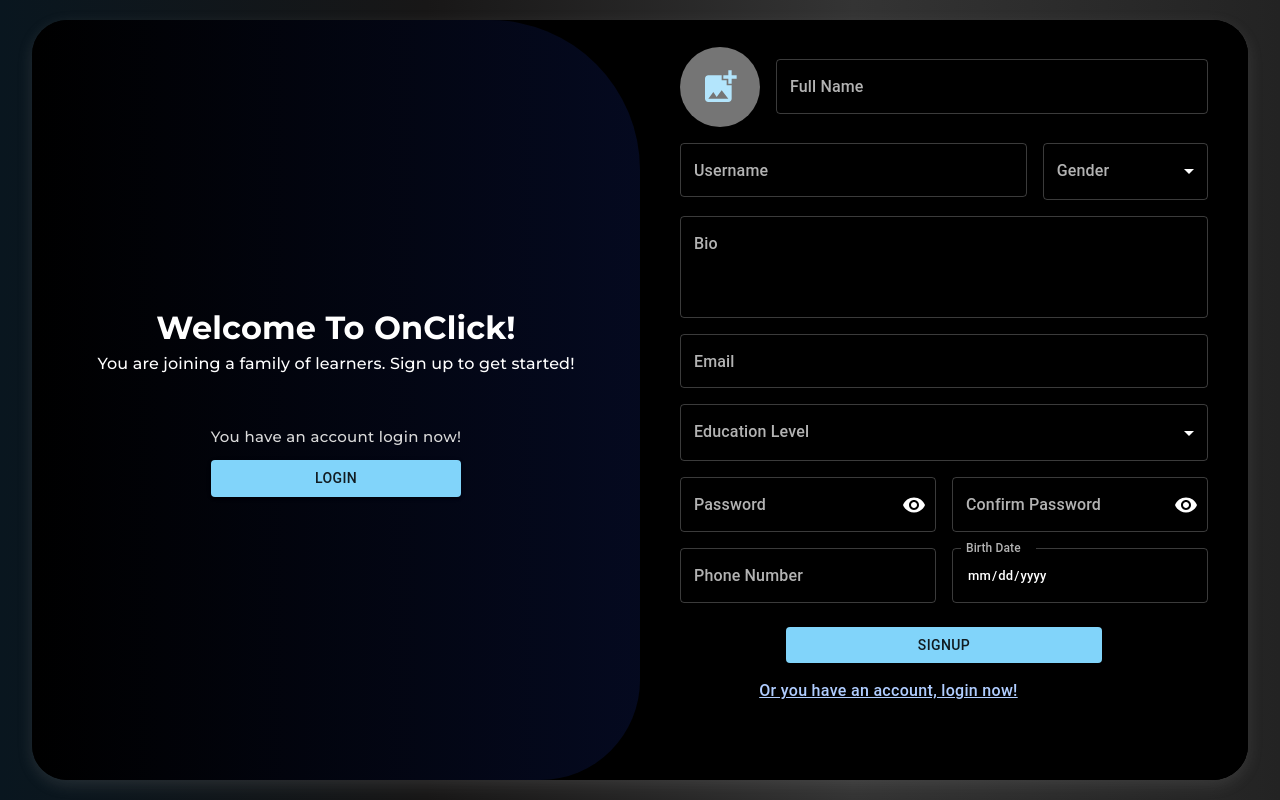
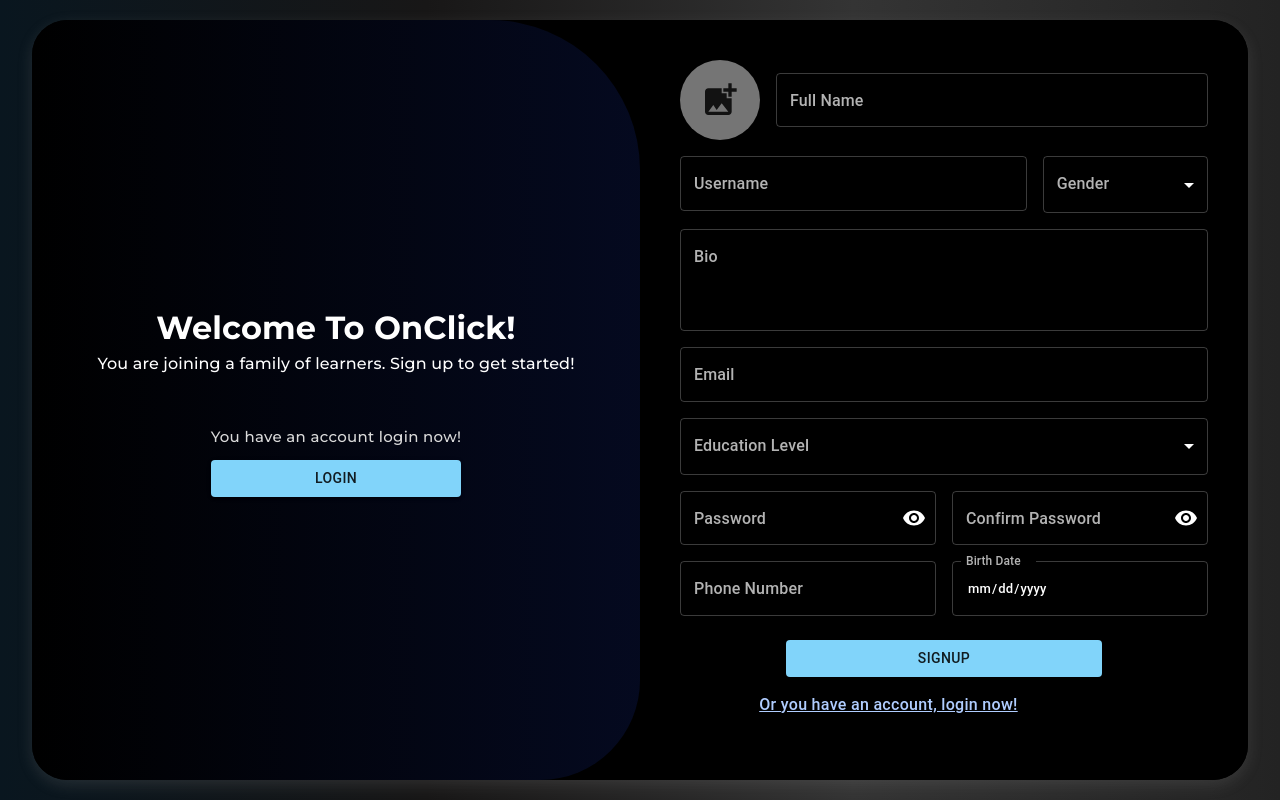
Before and after one commit to onclick-academy/onclick-client, a Next.js app: page /auth in a window 1280 px wide. Built offline with nearby package versions, Linux system fonts and the light colour scheme.

Commit message:
fix(front): Fix the responsive login comp

```diff
--- a/src/components/Form/Login.tsx
+++ b/src/components/Form/Login.tsx
@@ -38,6 +38,7 @@
         margin: 'auto',
         gap: 1
       }}
+      className='auth-login'
     >
       <Box
         sx={{
--- a/src/components/Form/Register.tsx
+++ b/src/components/Form/Register.tsx
@@ -38,7 +38,6 @@
   const [showPassword, setShowPassword] = useState(false)
   const [showConfirmPassword, setShowConfirmPassword] = useState(false)
   const [profilePicPreview, setProfilePicPreview] = useState('')
-  const [hovered, setHovered] = useState(false)
 
   const {
     register,
@@ -60,16 +59,23 @@
       reader.onloadend = () => {
         setProfilePicPreview(reader?.result?.toString() ?? '')
       }
-      reader.readAsDataURL(watchProfilePic[0])
+      const file = watchProfilePic[0] as unknown as Blob // Cast watchProfilePic[0] to Blob
+      reader.readAsDataURL(file)
     }
   }, [watchProfilePic])
 
   const onSubmit = async (data: UserRegisterI) => {
     // Assuming `authFetcher` is an async function that handles registration
     try {
-      const res = await authFetcher({ body: data, action: 'register' })
-      console.log(res)
-      router.push('/') // Navigate to home or dashboard page
+      const res = await authFetcher({
+        body: {
+          ...data,
+          profilePic: data.profilePic ? data.profilePic : null
+        },
+        action: 'register'
+      })
+      console.log(data)
+      // router.push('/') // Navigate to home or dashboard page
     } catch (error) {
       console.error('Registration failed:', error)
     }
@@ -94,14 +100,19 @@
               alt='Profile Picture'
               sx={{ width: 80, height: 80, margin: 'auto', cursor: 'pointer' }}
             >
-              <AddPhotoAlternateIcon sx={{ fontSize: 40, color: hovered ? 'primary.main' : 'primary.light' }} />
+              <AddPhotoAlternateIcon sx={{ fontSize: 40 }} />
             </Avatar>
             <TextField
               {...register('profilePic')}
               type='file'
               id='profilePicInput'
               inputProps={{ accept: 'image/*' }}
-              onChange={e => setProfilePicPreview(URL.createObjectURL(e.target.files[0]))}
+              onChange={e => {
+                const target = e.target as HTMLInputElement
+                if (target.files) {
+                  setProfilePicPreview(URL.createObjectURL(target.files[0]))
+                }
+              }}
               style={{ display: 'none' }}
             />
           </label>
@@ -128,7 +139,7 @@
           />
         </Grid>
         <Grid item xs={8} sm={4}>
-          <TextField fullWidth {...register('gender')} select label='Gender'>
+          <TextField fullWidth {...register('gender', { required: 'gender is required' })} select label='Gender'>
             <MenuItem value='MALE'>Male</MenuItem>
             <MenuItem value='FEMALE'>Female</MenuItem>
           </TextField>
@@ -140,7 +151,7 @@
             label='Bio'
             multiline
             rows={3}
-            {...register('bio')}
+            {...register('bio', { required: 'Please write our a brief of yourself' })}
             error={Boolean(errors.bio)}
             helperText={errors.bio?.message}
           />
--- a/src/styles/auth.scss
+++ b/src/styles/auth.scss
@@ -22,8 +22,8 @@
   border-radius: 35px;
   box-shadow: 0 5px 15px #8d8d8d33;
   position: relative;
-  overflow-y: auto;
-  overflow-x: hidden;
+
+  overflow: hidden;
   width: 90%;
   max-inline-size: 80vw;
   min-block-size: 95%;
@@ -31,16 +31,6 @@
 
   span {
     font-size: 12px;
-  }
-
-  form {
-    background-color: #000000;
-    display: flex;
-    align-items: center;
-    justify-content: center;
-    flex-direction: column;
-    padding: 0 40px;
-    height: 100%;
   }
 
   .form-header {
@@ -107,12 +97,28 @@
 
 .sign-in {
   left: 0;
-  width: 50%;
   z-index: 2;
+  display: flex;
+  align-items: center;
+  justify-content: center;
+  flex-direction: column;
 }
 
 .container.active .sign-in {
+  display: flex;
+  align-items: center;
+  justify-content: center;
+  flex-direction: column;
   transform: translateX(100%);
+}
+
+.auth-login {
+  display: block;
+  display: flex;
+  align-items: center;
+  flex-direction: column;
+  width: 300px;
+  max-width: 400px;
 }
 
 .sign-up {
@@ -120,6 +126,13 @@
   width: 50%;
   opacity: 0;
   z-index: 1;
+  background-color: #000000;
+  display: flex;
+  align-items: center;
+  justify-content: center;
+  flex-direction: column;
+  padding: 0 40px;
+  height: 100%;
 }
 
 .container.active {
@@ -128,6 +141,10 @@
     opacity: 1;
     z-index: 5;
     animation: move 0.3s;
+    overflow-y: auto;
+    overflow-x: hidden;
+    padding-block: 40px;
+    display: block !important;
   }
 
   .toggle-container {
@@ -251,13 +268,28 @@
 
 @media (max-width: 768px) {
   .container .auth-register {
-    padding: 50px;
-    transform: translateX(-100%); /* No shift needed since we're showing only one form */
+    padding: 0 25px 0px 25px !important;
+    overflow-y: auto;
+    display: block !important;
+    overflow-y: auto;
+    transform: translateX(-130%); /* No shift needed since we're showing only one form */
+  }
+  .container.active {
+    .sign-up {
+      transform: translateX(130%); /* No shift needed since we're showing only one form */
+
+      overflow: unset;
+      padding: 25px 0;
+    }
+    .sign-in {
+      width: 100vw;
+    }
   }
   .container {
     border-radius: 0;
     min-width: 100vw;
     height: 100vh;
+    overflow-y: auto;
     transform: translateX(0%); /* No shift needed since we're showing only one form */
   }
 
```
